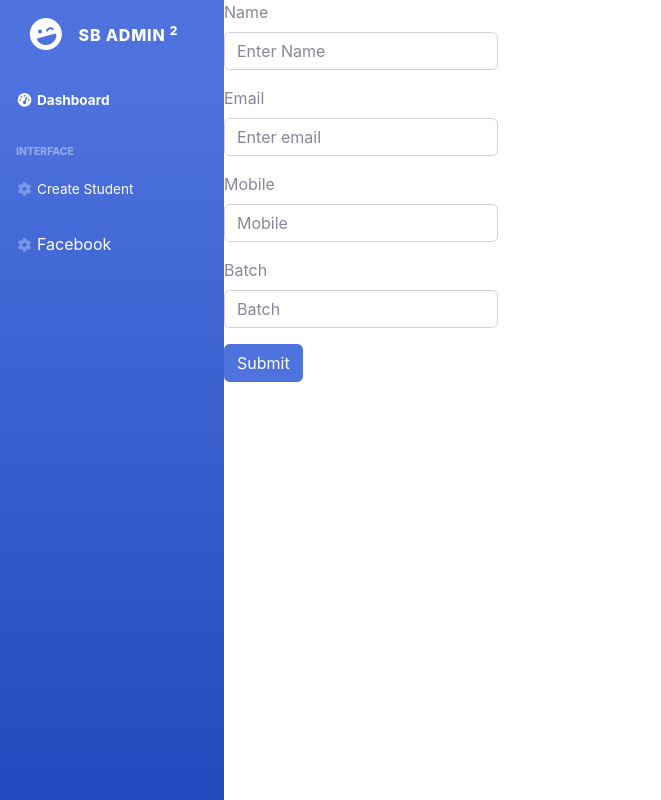
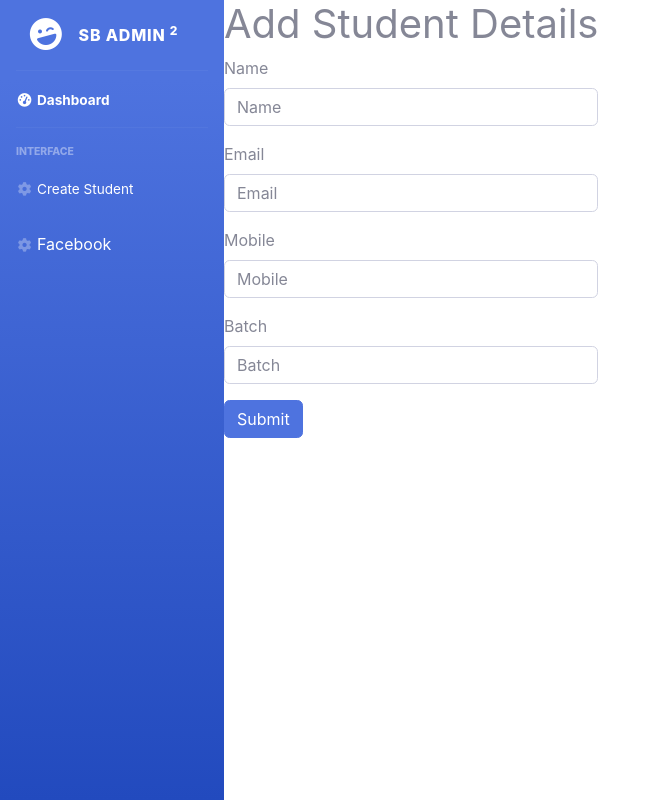
Before and after one commit to Raj2710/B36WDT, a React (Create React App) app: page /create-student in a window 1280 px wide. Shown: the whole page, without its empty margins (0-661 px from the left). Built offline with nearby package versions, Linux system fonts and the light colour scheme.

Commit message:
formik and nested routing

```diff
--- a/package.json
+++ b/package.json
@@ -8,12 +8,13 @@
     "@testing-library/user-event": "^13.5.0",
     "axios": "^0.27.2",
     "bootstrap": "^5.1.3",
+    "formik": "^2.2.9",
     "react": "^18.2.0",
     "react-bootstrap": "^2.4.0",
     "react-dom": "^18.2.0",
     "react-router-dom": "^6.3.0",
     "react-scripts": "5.0.1",
-    "web-vitals": "^2.1.4"
+    "yup": "^0.32.11"
   },
   "scripts": {
     "start": "react-scripts start",
--- a/src/App.js
+++ b/src/App.js
@@ -6,6 +6,9 @@ import {BrowserRouter,Routes,Route,Navigate} from 'react-router-dom';
 import CreateStudent from './components/CreateStudent';
 import EditStudent from './components/EditStudent';
 import HooksDemo from './components/HooksDemo';
+import Ref from './components/Ref';
+import Memo from './components/Memo';
+import Reduce from './components/Reduce';
 export const url = 'https://61ee1f7ed593d20017dbac50.mockapi.io/students'
 
 export const StudentContext = React.createContext();
@@ -53,7 +56,11 @@ function App() {
               <Route path='dashboard' element={<Dashboard/>}/>
               <Route path='create-student' element={<CreateStudent/>}/>
               <Route path='edit-student/:id' element={<EditStudent/>}/>
-              <Route path='hooks-demo' element={<HooksDemo/>}/>
+              <Route path='hooks-demo' element={<HooksDemo/>}>
+                  <Route path='ref' element={<Ref/>}/>
+                  <Route path='memo' element={<Memo/>}/>
+                  <Route path='reduce' element={<Reduce/>}/>
+              </Route>
               <Route path='*' element={<Navigate to='/dashboard'/>}/>
           </Routes>
         </StudentContext.Provider>
--- a/src/components/CreateStudent.js
+++ b/src/components/CreateStudent.js
@@ -4,59 +4,107 @@ import Button from 'react-bootstrap/Button'
 import {useNavigate} from 'react-router-dom';
 import {url} from '../App'
 import axios from 'axios'
+import {useFormik} from 'formik';
+import * as yup from 'yup'
 
 function CreateStudent() {
 
-  let [name,setName] = useState("");
-  let [email,setEmail] = useState("");
-  let [mobile,setMobile] = useState("");
-  let [batch,setBatch] = useState("");
   let navigate = useNavigate();
 
-  let handleSubmit = async ()=>{
-      let data = {
-        name,
-        email,
-        mobile,
-        batch
-      }
+  let handleSubmit = async(data)=>{
 
-      let res = await axios.post(url,data);
-
-      //Just to jump to different route
-      if(res.status===201)
-        navigate('/dashboard')
+    let res = await axios.post(url,data)
+    if(res.status===201)
+      navigate('/dashboard')
   }
 
+
+
+  const formik = useFormik({
+    initialValues:{
+      name:"",
+      email:"",
+      batch:"",
+      mobile:""
+    },
+    validationSchema: yup.object({
+      name:yup.string().required('* Required'),
+      email:yup.string().email('Enter a valid email').required('* Required'),
+      mobile:yup.string().matches(/^\d{10}$/, "Enter a valid Mobile number").required('* Required'),
+      batch:yup.string().max(10,'Maximum character allowed is 10').min(2,'Minimum Character Should be 2').required('* Required')
+    }),
+    onSubmit:values=>{
+      handleSubmit(values)
+    }
+  })
   return <>
     <div>
-    <Form>
-        <Form.Group className="mb-3" >
-          <Form.Label>Name</Form.Label>
-          <Form.Control type="text" placeholder="Enter Name" onChange={(e)=>setName(e.target.value)}/>
-        </Form.Group>
+      <h1>Add Student Details</h1>
+      <form onSubmit={formik.handleSubmit}>
+        <div className='form-group'>
+          <label htmlFor='name'>Name</label>
+          <input
+            id='name'
+            name='name'
+            type='text'
+            className='form-control'
+            placeholder='Name'
+            onChange={formik.handleChange}
+            onBlur={formik.handleBlur}
+            value={formik.values.name}
+          />
+          {formik.touched.name && formik.errors.name?(<div style={{"color":"red"}}>{formik.errors.name}</div>):null}
+        </div>
 
-      <Form.Group className="mb-3" >
-        <Form.Label>Email</Form.Label>
-        <Form.Control type="email" placeholder="Enter email" onChange={(e)=>setEmail(e.target.value)}/>
-      </Form.Group>
+        <div className='form-group'>
+          <label htmlFor='name'>Email</label>
+          <input
+            id='email'
+            name='email'
+            type='email'
+            className='form-control'
+            placeholder='Email'
+            onChange={formik.handleChange}
+            onBlur={formik.handleBlur}
+            value={formik.values.email}
+          />
+          {formik.touched.email && formik.errors.email?(<div style={{"color":"red"}}>{formik.errors.email}</div>):null}
+        </div>
 
-      <Form.Group className="mb-3">
-        <Form.Label>Mobile</Form.Label>
-        <Form.Control type="text" placeholder="Mobile" onChange={(e)=>{
-          setMobile(e.target.value)
-        }}/>
-      </Form.Group>
+        <div className='form-group'>
+          <label htmlFor='name'>Mobile</label>
+          <input
+            id='mobile'
+            name='mobile'
+            type='text'
+            className='form-control'
+            placeholder='Mobile'
+            onChange={formik.handleChange}
+            onBlur={formik.handleBlur}
+            value={formik.values.mobile}
+          />
+          {formik.touched.mobile && formik.errors.mobile?(<div style={{"color":"red"}}>{formik.errors.mobile}</div>):null}
+        </div>
 
-      <Form.Group className="mb-3">
-        <Form.Label>Batch </Form.Label>
-        <Form.Control type="text" placeholder="Batch" onChange={(e)=>setBatch(e.target.value)}/>
-      </Form.Group>
+        <div className='form-group'>
+          <label htmlFor='name'>Batch</label>
+          <input
+            id='batch'
+            name='batch'
+            type='text'
+            className='form-control'
+            placeholder='Batch'
+            onChange={formik.handleChange}
+            onBlur={formik.handleBlur}
+            value={formik.values.batch}
+          />
+          {formik.touched.batch && formik.errors.batch?(<div style={{"color":"red"}}>{formik.errors.batch}</div>):null}
+        </div>
 
-      <Button variant="primary" onClick={()=>handleSubmit()}>
-        Submit
-      </Button>
-</Form>
+        <div className="form-group">
+            <button type="submit" className="btn btn-primary">Submit</button>
+        </div>
+      </form>
     </div>
   </>
 }
--- a/src/components/HooksDemo.js
+++ b/src/components/HooksDemo.js
@@ -1,43 +1,26 @@
 import React,{useReducer} from 'react'
 import Button from 'react-bootstrap/Button';
-import Memo from './Memo';
-import Ref from './Ref';
+import { Outlet,useNavigate,Link } from 'react-router-dom';
 
-const initialVlaue = {count:0,name:'raj'};
+function HooksDemo() {
+
+  let navigate = useNavigate();
+  return <>
+   <div>
+
+    <Button variant='primary' onClick={()=>navigate('reduce')}>useReduce</Button>
+    &nbsp;
+    <Link to ='/hooks-demo/ref'>
+      <Button variant='primary'>useRef</Button>
+    </Link>
+    &nbsp;
+    <Button variant='primary' onClick={()=>navigate('memo')}>useMemo</Button>
+    <hr/>
+    <h3>Child Component</h3>
+    <hr/>
+   <div><Outlet/></div>
 
 
-function reduce(state,action){
-
-    switch(action.type){
-        case 'decrement': return {count:state.count-1,name:'raj'};
-
-        case 'increment': return {count:state.count+1,name:'raj'};
-
-        case 'change-name': return {count:state.count,name:'Naga'};
-
-        default: {}
-    }
-
-}
-
-function HooksDemo() {
-    const [state,dispatch] = useReducer(reduce,initialVlaue)
-  return <>
-   <div>
-    <div>
-    <Button variant='primary' onClick={()=>dispatch({type:'increment'})}>+</Button>
-    &nbsp;
-    <span>{state.count}</span>
-    &nbsp;
-    <Button variant='primary' onClick={()=>dispatch({type:'decrement'})}>-</Button>
-    </div>
-    <div>
-    <Button variant='primary' onClick={()=>dispatch({type:'change-name',productID:'123',alterName:"iPhone 14"})}>Change Name</Button>
-    <div>{state.name}</div>
-    </div>
-    <Memo/>
-
-    <Ref/>
     </div>
   </>
 }
--- /dev/null
+++ b/src/components/Reduce.js
@@ -0,0 +1,41 @@
+import React,{useReducer} from 'react'
+import Button from 'react-bootstrap/Button';
+
+const initialVlaue = {count:0,name:'raj'};
+
+
+function reduce(state,action){
+
+    switch(action.type){
+        case 'decrement': return {count:state.count-1,name:'raj'};
+
+        case 'increment': return {count:state.count+1,name:'raj'};
+
+        case 'change-name': return {count:state.count,name:'Naga'};
+
+        default: {}
+    }
+
+}
+
+function Reduce() {
+    const [state,dispatch] = useReducer(reduce,initialVlaue)
+  return <>
+   <div>
+    <div>
+    <Button variant='primary' onClick={()=>dispatch({type:'increment'})}>+</Button>
+    &nbsp;
+    <span>{state.count}</span>
+    &nbsp;
+    <Button variant='primary' onClick={()=>dispatch({type:'decrement'})}>-</Button>
+    </div>
+    <div>
+    <Button variant='primary' onClick={()=>dispatch({type:'change-name',productID:'123',alterName:"iPhone 14"})}>Change Name</Button>
+    <div>{state.name}</div>
+    </div>
+
+    </div>
+  </>
+}
+
+export default Reduce
```
Also changed, not shown: 1 other file (tests, documents, lock files or other folders).
